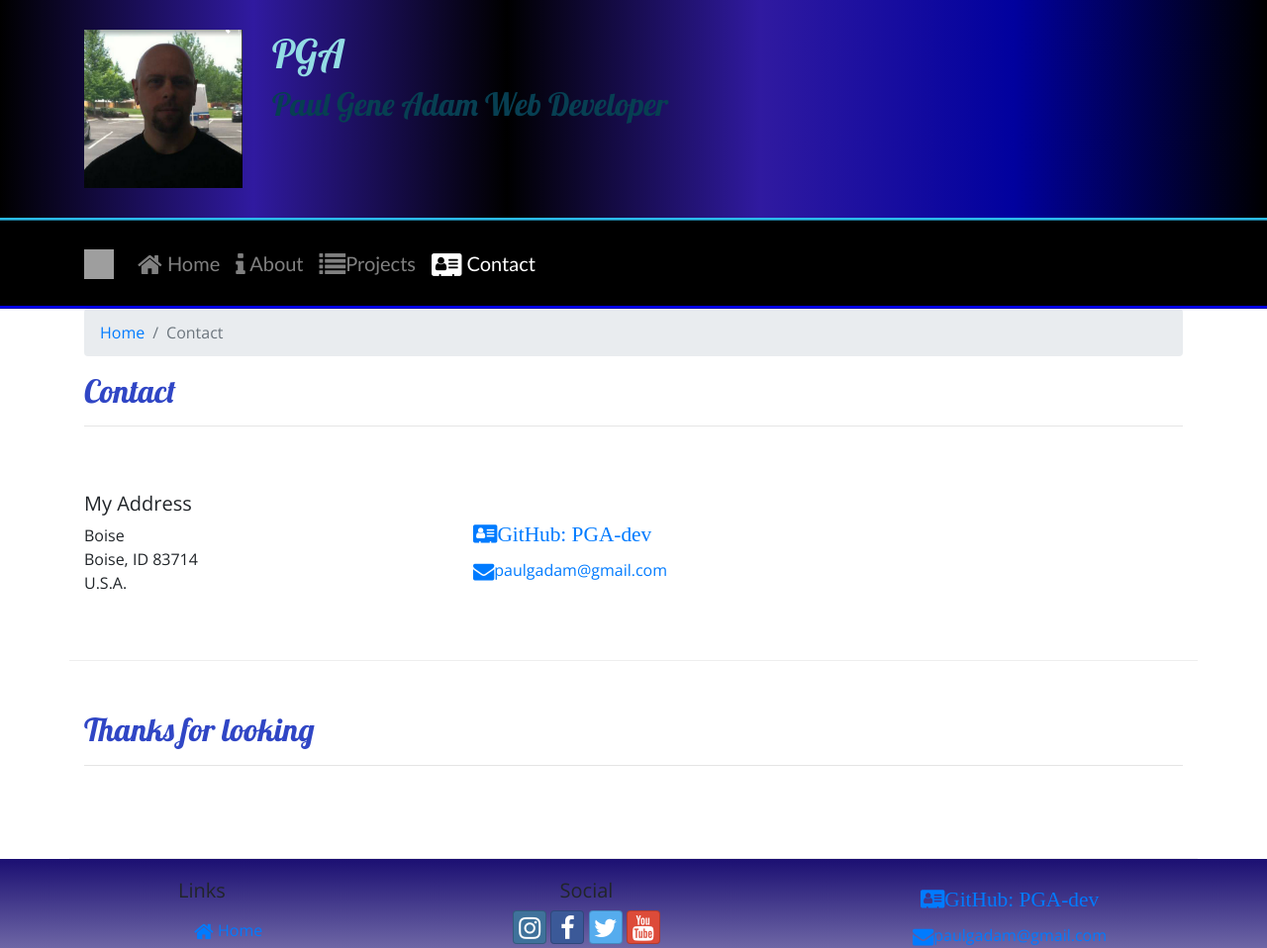
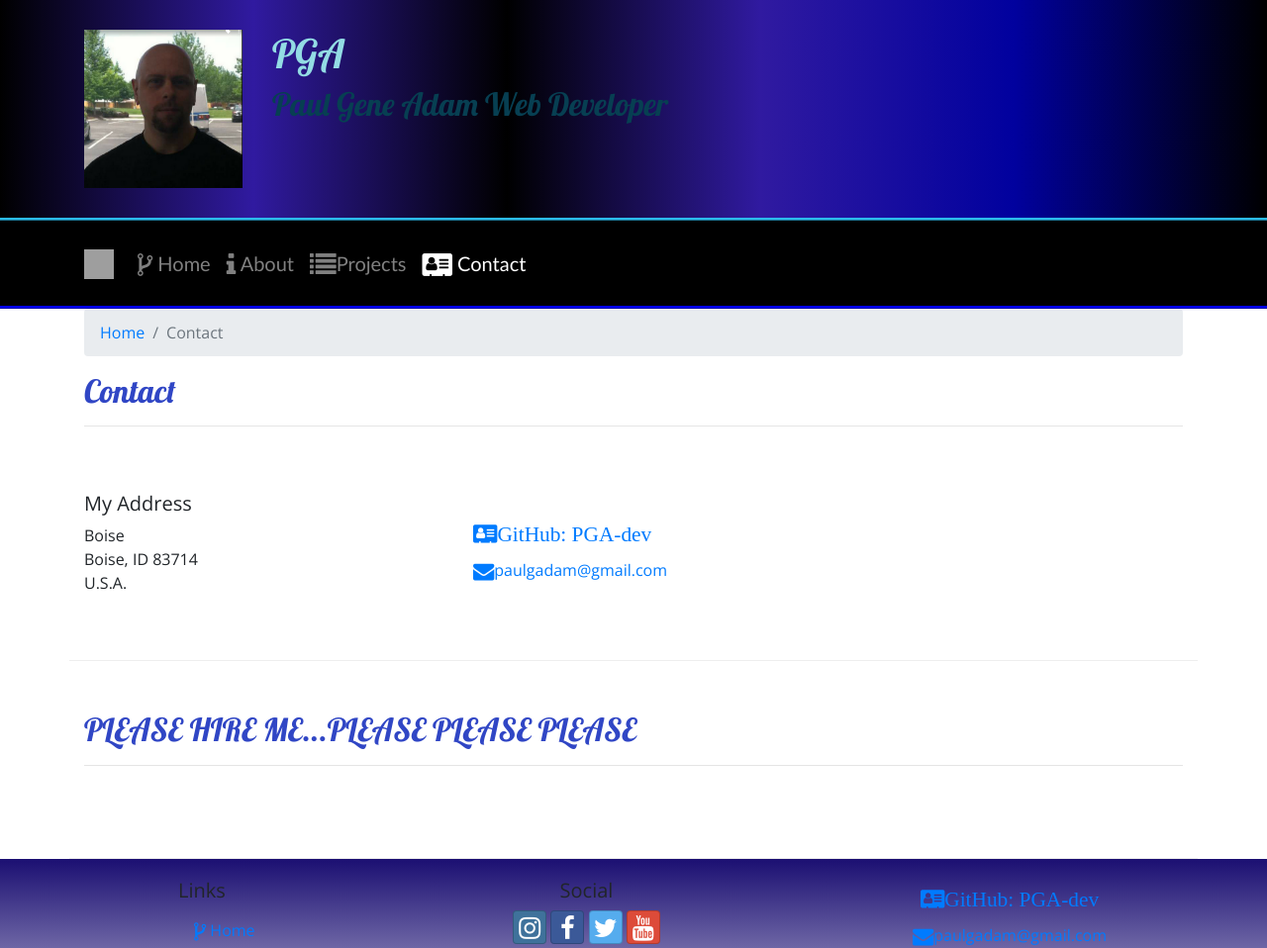
Before and after one commit to PGA-dev/Profile_portfolio, a website: page contactme.html in a window 1280 px wide. Shown: the top 958 px of the page at 99% size. Drawn offline with nearby package versions, Linux system fonts and the light colour scheme; grey boxes are pictures that could not be loaded.

Commit message:
updated home icon

```diff
--- a/contactme.html
+++ b/contactme.html
@@ -43,7 +43,7 @@
                 </button>
                 <div class="collapse navbar-collapse" id="nucampNavbar">
                     <ul class="navbar-nav">
-                        <li class="nav-item"><a class="nav-link" href="index.html"><i class="fa fa-home fa-lg"></i>
+                        <li class="nav-item"><a class="nav-link" href="index.html"><i class="fa fa-code-fork fa-lg"></i>
                                 Home</a>
                         </li>
                         <li class="nav-item"><a class="nav-link" href="aboutme.html"><i class="fa fa-info fa-lg"></i>
@@ -89,7 +89,7 @@
 
         <div class="row row-content">
             <div class="col-12">
-                <h2>Thanks for looking</h2>
+                <h2>PLEASE HIRE ME...PLEASE PLEASE PLEASE</h2>
                 <hr />
             </div>
             <!-- <div class="col-md-10">
@@ -163,7 +163,7 @@
                     <h5>Links</h5>
                     <ul class="list-unstyled">
                         <li class="nav-item active"><a class="nav-link" href="index.html"><i
-                                    class="fa fa-home fa-lg"></i> Home</a></li>
+                                    class="fa fa-code-fork fa-lg"></i> Home</a></li>
                         <li class="nav-item"><a class="nav-link" href="aboutme.html"><i class="fa fa-info fa-lg"></i>
                                 About</a></li>
                         <li class="nav-item"><a class="nav-link" href="#"><i class="fa fa-list fa-lg"></i>Projects</a>
```
Also changed, not shown: aboutme.html (+2 -2 lines), index.html (+2 -2 lines).
